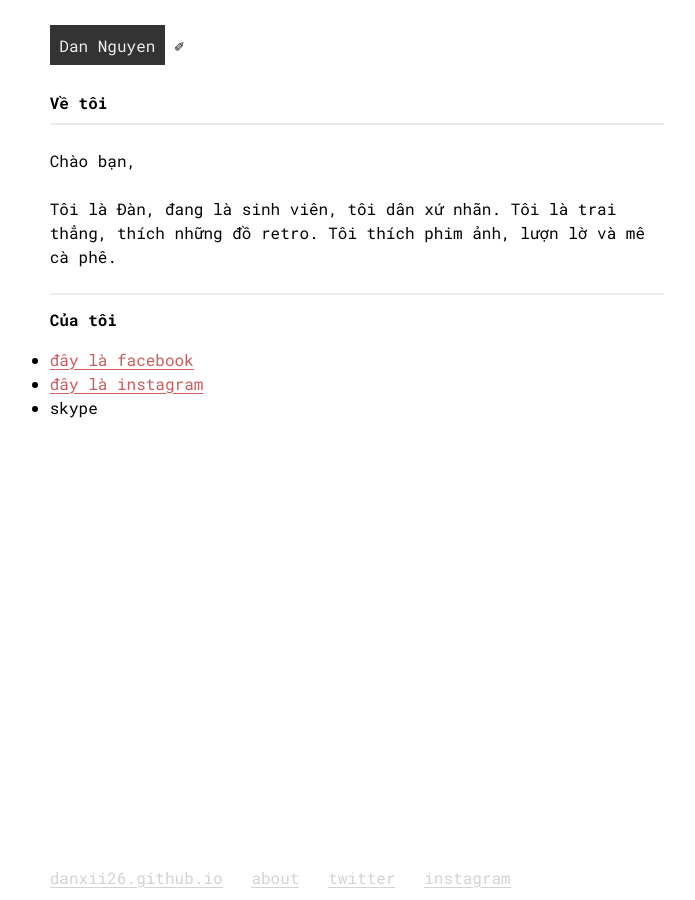
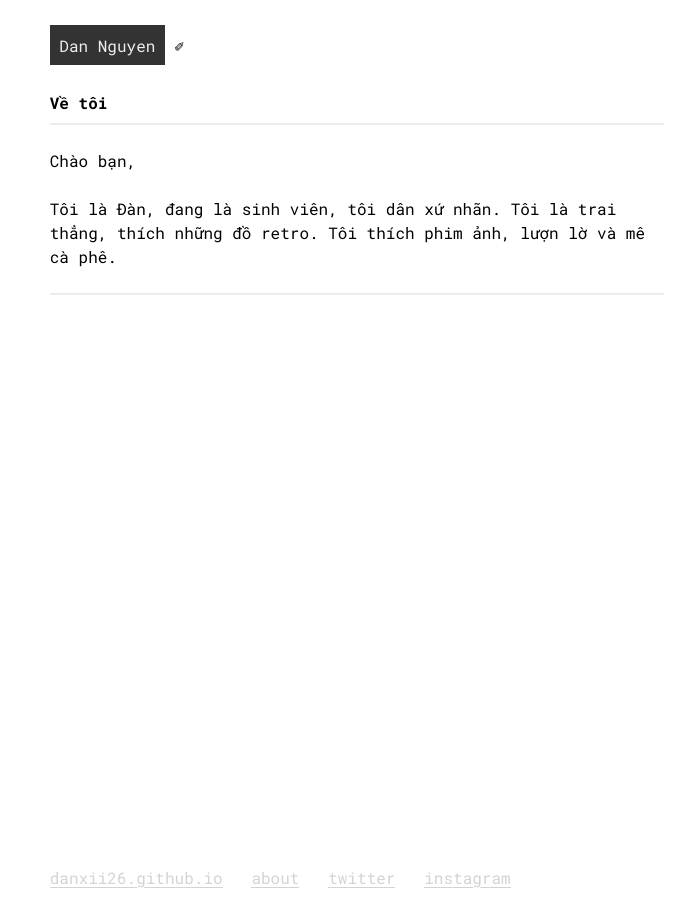
Before and after one commit to eerfsiybbod/eerfsiybbod.github.io, a Jekyll site: the page built from about/index.md, in a window 1280 px wide. Shown: the whole page, without its empty margins (283-978 px from the left). Built offline with Jekyll 4.4.1, drawn with Linux system fonts in a browser that asks for light colours.

Commit message:
Update index.md

```diff
--- a/about/index.md
+++ b/about/index.md
@@ -11,9 +11,3 @@ Tôi thích phim ảnh, lượn lờ và mê cà phê.
 
 
 ------------------
-
-## Của tôi
-
-- [đây là facebook](https://www.facebook.com/danxii26)
-- [đây là instagram](https://www.instagram.com/___n.f.a.d.d/)
-- skype
```
